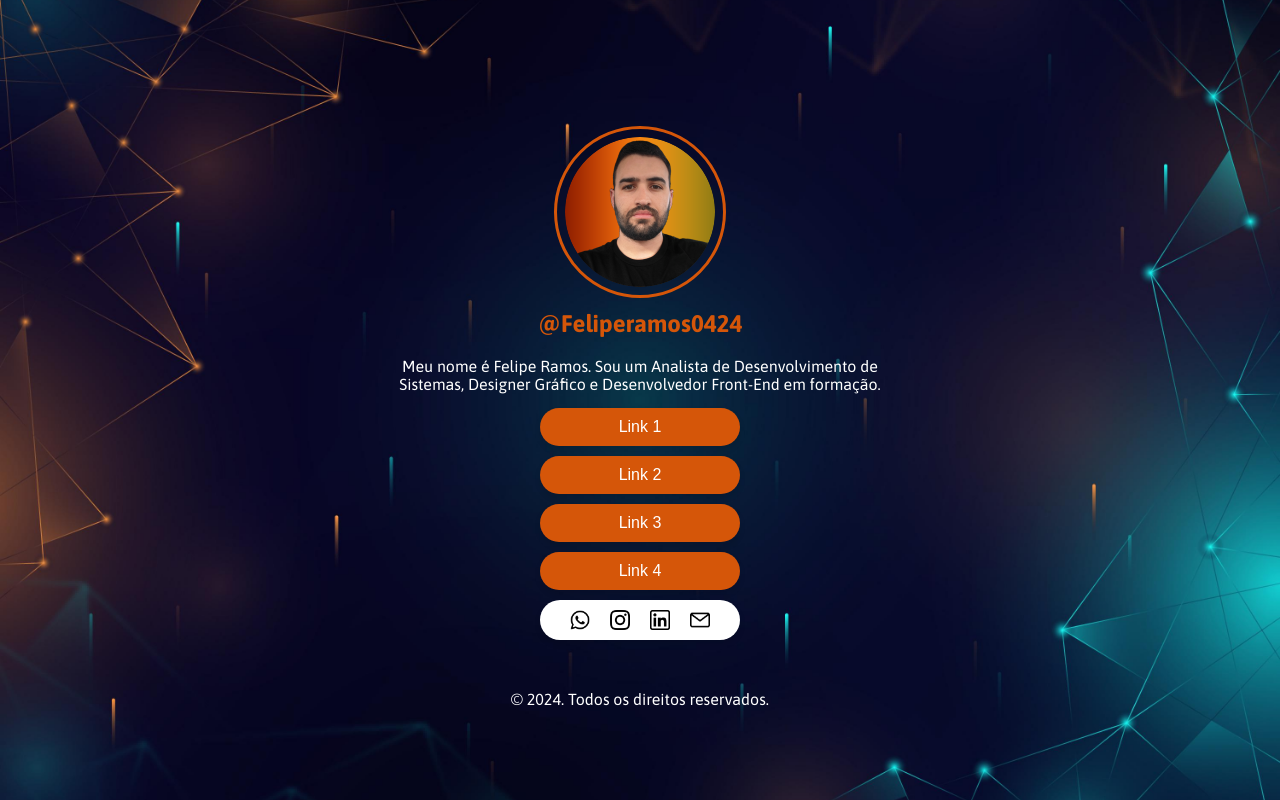
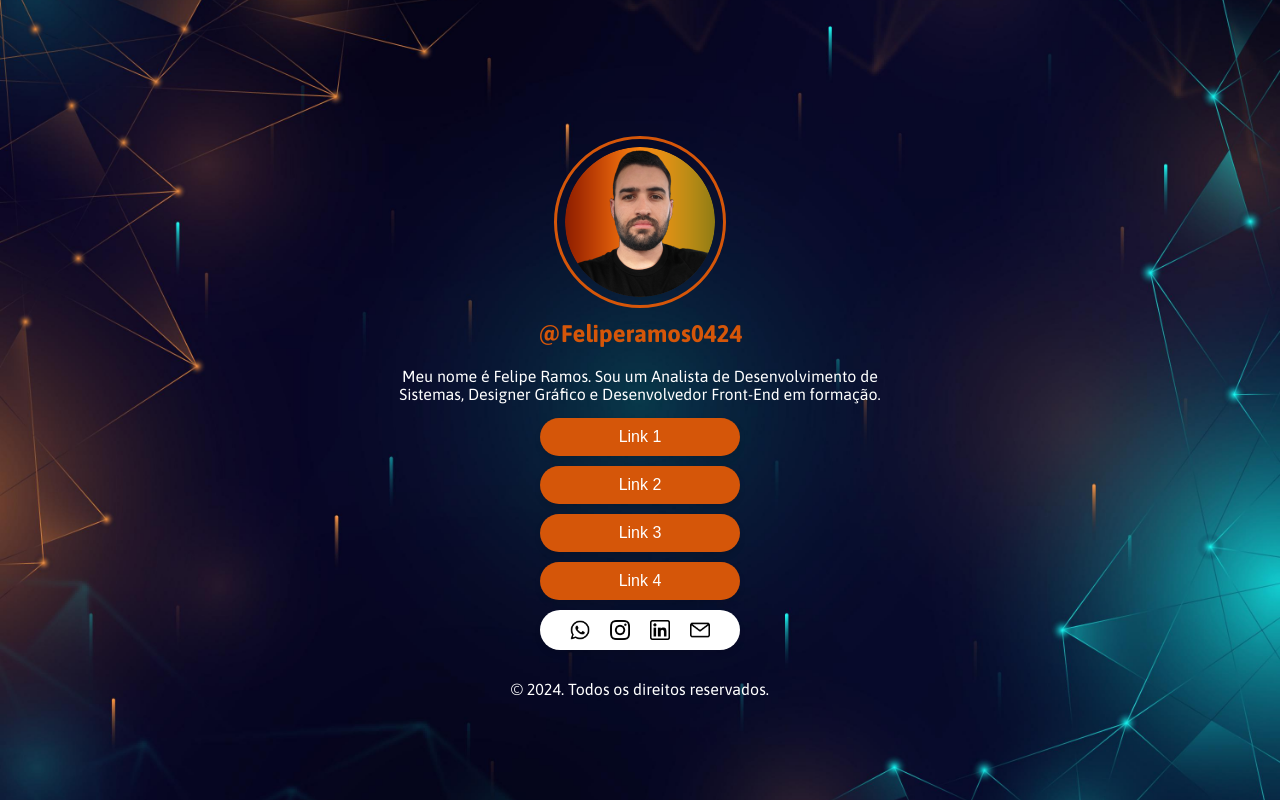
Before and after one commit to felipe0424/PortfolioDev, a plain HTML site: page src/public/index.html in a window 1280 px wide. Drawn offline with Linux system fonts and the light colour scheme.

Commit message:
Atualização Portfólio

```diff
--- a/src/assets/style/global.css
+++ b/src/assets/style/global.css
@@ -131,7 +131,7 @@ p {
 }
 
 .copy {
-    margin-top: 50px;
+    margin-top: 30px;
 }
 
 .sobre {
--- a/src/public/index.html
+++ b/src/public/index.html
@@ -7,7 +7,7 @@
     <link href="https://fonts.googleapis.com/css2?family=Asap:wght@400;700&display=swap" rel="stylesheet">
     <title>Meu Portfólio</title>
 </head>
-<body background="../assets/images/bg.jpg">
+<body>
     <script src="../js/TESTE.js"></script>
     <header>
         <div>
```
